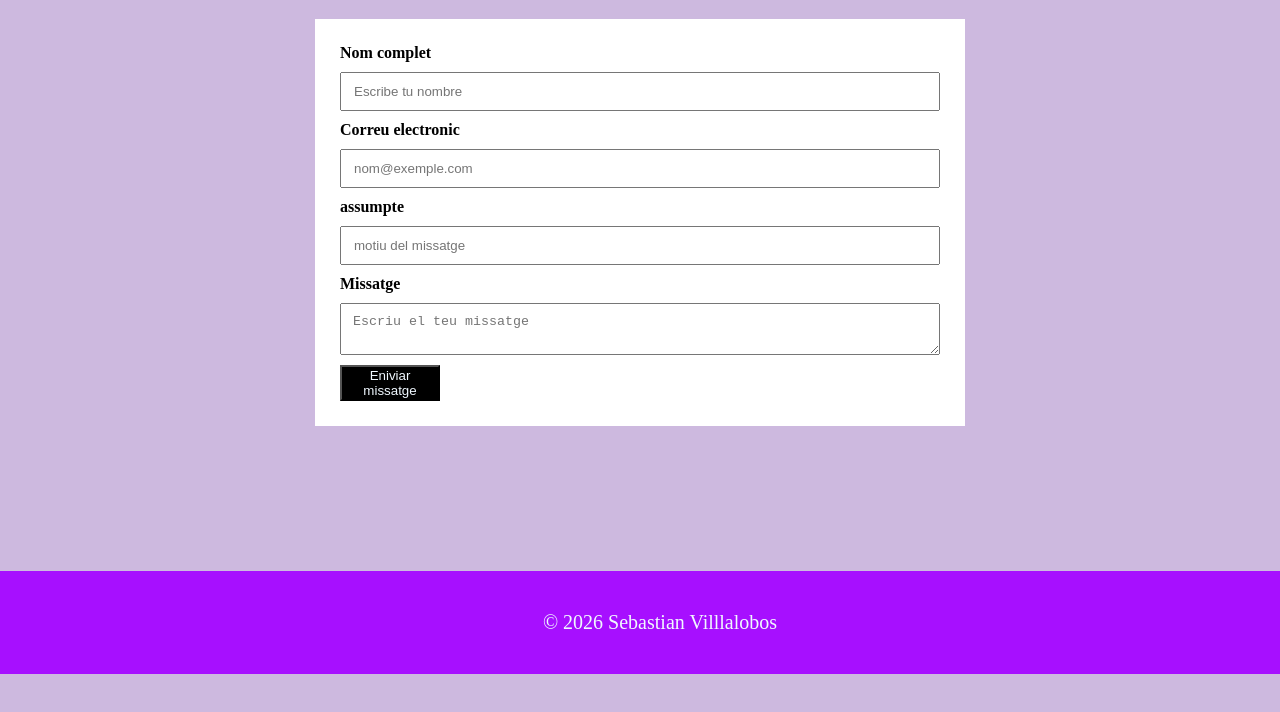
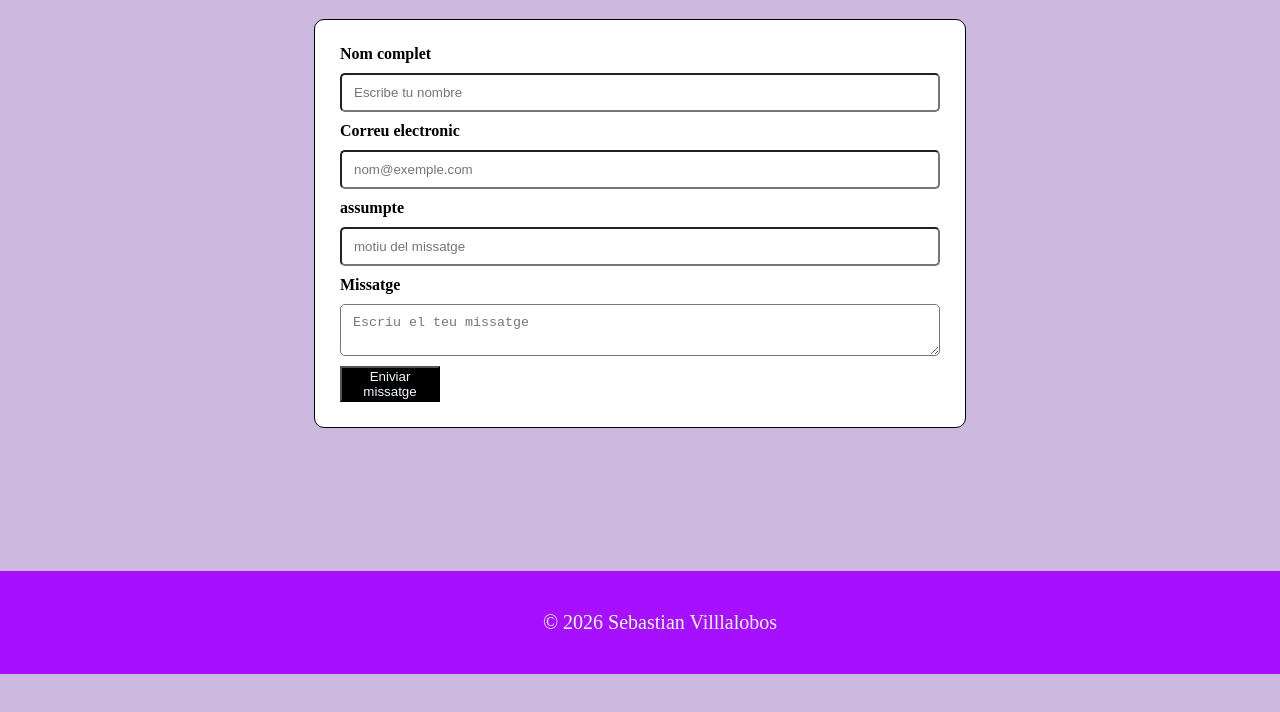
Before and after one commit to crazyultra16-max/El-meu-portafolio, a plain HTML site: page pages/contacta.html in a window 1280 px wide. Shown: the part 126-838 px from the top of the page. Drawn offline with Linux system fonts and the light colour scheme.

Commit message:
Add files via upload

```diff
--- a/css/style.css
+++ b/css/style.css
@@ -155,14 +155,14 @@ td {
 
 form {
 	background-color: white;
-	border: 10px solid#000000;
 	display: flex;
 	max-width: 600px;
 	flex-direction: column;
 	gap: 10px;
 	padding: 25px;
 	margin: auto;
-	border: #000000;
+	border: 1px solid#000000;
+	border-radius: 10px;
 }
 
 button {
@@ -176,7 +176,7 @@ textarea {
 	padding: 10px 12px;
 	display: flex;
 	align-items: end;
-
+ border-radius: 5px;
 }
 
 label{
```
